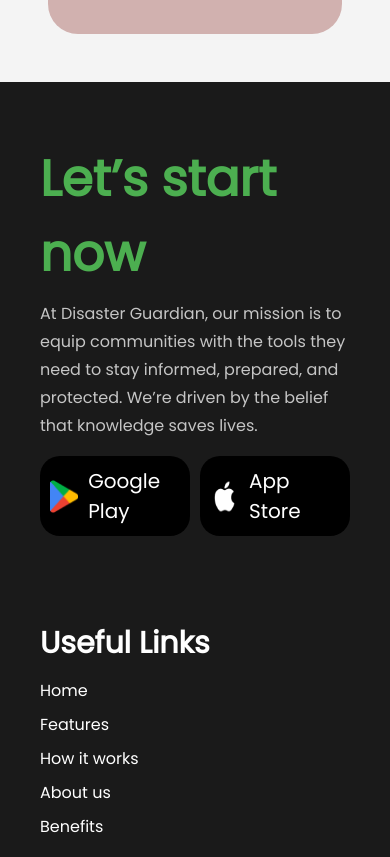
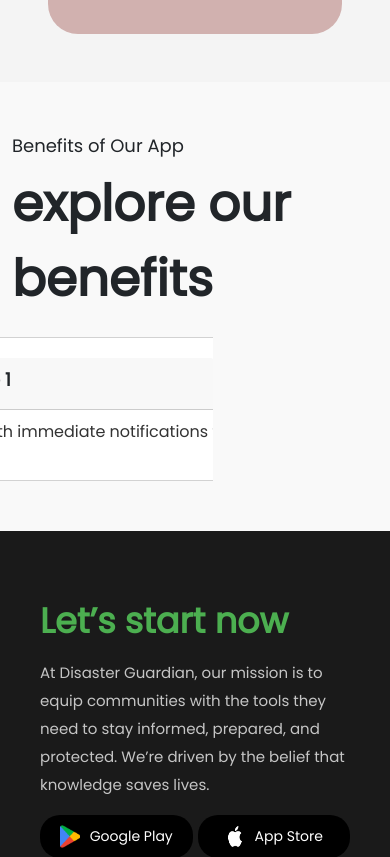
Before and after one commit to Sudarsan-13/Diasterlink, a React (Create React App) app: page / in a window 390 px wide. Shown: the part 5100-5957 px from the top of the page. Built offline with nearby package versions, Linux system fonts and the light colour scheme.

Commit message:
Footer changes and adding benefits section

```diff
--- a/src/App.css
+++ b/src/App.css
@@ -1,3 +1,4 @@
 .app{
     overflow: hidden;
+    background-color: #f4f4f4;
 }
--- a/src/App.js
+++ b/src/App.js
@@ -6,6 +6,7 @@ import {poppins} from "@fontsource/poppins";
 import HowItWorks from "./HowItWorks";
 import HowItWorks03 from "./HowItWorks03";
 import HowItWorks04 from "./HowItWorks04";
+import Benefits from "./Benefits";
 import { SpeedInsights } from "@vercel/speed-insights/react";
 import Footer from "./Footer";
 
@@ -19,6 +20,7 @@ function App() {
       <HowItWorks />
       <HowItWorks03 />
       <HowItWorks04 />
+      <Benefits />
       <Footer />
     </div>
   );
--- /dev/null
+++ b/src/Benefits.css
@@ -0,0 +1,98 @@
+.benefits-section {
+  padding: 50px 0;
+  background-color: #f9f9f9;
+}
+
+.benefits-header {
+  margin-bottom: 20px;
+}
+
+.benefits-title {
+  width: 174px;
+  height: 27px;
+  font-family: 'Poppins', sans-serif;
+  font-size: 18px;
+  font-weight: 500;
+  line-height: 27px;
+  text-align: left;
+}
+
+.explore-heading {
+  width: 300px;
+  height: 150px;
+  font-family: 'Poppins', sans-serif;
+  font-size: 50px;
+  font-weight: 700;
+  line-height: 75px;
+  text-align: left;
+}
+
+.cards-container {
+  display: flex;
+  gap: 20px;
+  white-space: nowrap;
+  animation: scrollRight 15s linear infinite;
+}
+
+@keyframes scrollRight {
+  0% { transform: translateX(0); }
+  100% { transform: translateX(-100%); }
+}
+
+.card {
+  width: 312px;
+  height: auto;
+  border-radius: 20px 0 0 0;
+  background-color: #fff;
+  box-shadow: 0 2px 10px rgba(0, 0, 0, 0.1);
+  padding: 20px;
+  display: inline-block;
+  overflow: hidden;
+}
+
+.card-header {
+  display: flex;
+  align-items: center;
+  margin-bottom: 10px;
+}
+
+.card-image img {
+  width: 21.05px;
+  height: 20px;
+  margin-right: 10px;
+}
+
+.card-title {
+  font-family: 'Poppins', sans-serif;
+  font-size: 18px;
+  font-weight: 600;
+  line-height: 27px;
+  text-align: left;
+  flex: 1;
+}
+
+.card-description {
+  font-family: 'Poppins', sans-serif;
+  font-size: 16px;
+  font-weight: 400;
+  line-height: 24px;
+  text-align: left;
+  color: #333;
+  margin-top: 10px;
+  max-width: 266px;
+  height: auto;
+  word-wrap: break-word;
+}
+
+/* Responsive Adjustments */
+@media screen and (max-width: 768px) {
+  .cards-container {
+    flex-direction: row;
+    overflow-x: auto;
+    white-space: nowrap;
+  }
+
+  .card {
+    min-width: 100vw;
+  }
+}
--- /dev/null
+++ b/src/Benefits.js
@@ -0,0 +1,41 @@
+import React from "react";
+import "./Benefits.css";
+
+const Benefits = () => {
+  return (
+    <div className="benefits-section">
+      <div className="container">
+        <div className="benefits-header">
+          <h3 className="benefits-title">Benefits of Our App</h3>
+          <h2 className="explore-heading">explore our benefits</h2>
+        </div>
+
+        <div className="row">
+          <div className="col-12">
+            <div className="cards-container">
+              {Array(4)
+                .fill()
+                .map((_, index) => (
+                  <div key={index} className="card">
+                    <div className="card-header">
+                      <div className="card-image">
+                        <img src="/Assets/playstore.png" alt="icon" />
+                      </div>
+                      <h4 className="card-title">Card Title {index + 1}</h4>
+                    </div>
+                    <p className="card-description">
+                      Stay updated with immediate notifications for ongoing
+                      disasters. Get information instantly when a natural
+                      disaster occurs near you.
+                    </p>
+                  </div>
+                ))}
+            </div>
+          </div>
+        </div>
+      </div>
+    </div>
+  );
+};
+
+export default Benefits;
--- a/src/Footer.css
+++ b/src/Footer.css
@@ -1,64 +1,201 @@
-.footer-heading {
-  font-family: 'Poppins', sans-serif;
+.footer {
+  background-color: #1a1a1a;
+  color: #fff;
+  padding: 40px 20px;
+  display: flex;
+  justify-content: center;
+  align-items: center;
+  overflow: hidden;
+}
+
+.footer-container {
+  max-width: 1200px;
+  display: flex;
+  justify-content: space-between;
+  width: 100%;
+  flex-wrap: wrap;
+  overflow: hidden;
+}
+
+.footer-left {
+  max-width: 600px;
+  flex: 1 1 300px;
+  margin: 20px;
+}
+
+.title {
+  font-family: "Poppins", sans-serif;
   font-size: 50px;
   font-weight: 700;
   line-height: 75px;
-  opacity: 1; /* Make visible */
+  color: #4caf50;
 }
 
-.footer-paragraph {
-  font-family: 'Poppins', sans-serif;
+.description {
+  font-family: "Poppins", sans-serif;
   font-size: 16px;
   font-weight: 400;
-  line-height: 24px;
-  opacity: 1; /* Make visible */
-  width: 100%; /* Ensuring it takes full width */
+  line-height: 28px;
+  width: 100%;
+  color: #ffffffbf;
 }
 
-.google-play,
-.app-store {
-  width: 426px; /* Set the specified width */
-  height: 60px; /* Set the specified height */
-  border-radius: 20px; /* Rounded corners */
-  margin: 10px 0; /* Add some margin */
+.app-buttons {
+  display: flex;
+  gap: 10px;
 }
 
-.app-store {
-  width: 205px; /* Set the width for App Store button */
-  padding: 10.5px 31px 10.5px 19px; /* Padding for the App Store button */
+.app-button {
+  display: flex;
+  align-items: center;
+  justify-content: center;
+  border-radius: 20px;
+  background-color: black;
+  padding: 10px;
+  text-decoration: none;
+  flex: 1 1 200px;
+}
+
+.app-icon {
+  width: 25px;
+  height: 30px;
+  margin-right: 10px;
+}
+
+.app-text {
+  font-family: "Poppins";
+  font-size: 20px;
+  font-weight: 500;
+  color: #fff;
 }
 
 .vertical-line {
-  width: 3px; /* Set the line width */
-  height: 211px; /* Set the line height */
-  background-color: #000; /* Set line color */
-  margin: 0 auto; /* Center the line */
+  width: 3px;
+  height: 100%;
+  background-color: #fff;
+  border-radius: 10px 0 0 0;
+  opacity: 1;
+  margin: 20px;
 }
 
-.footer-links {
-  display: flex;
-  flex-direction: column;
-  align-items: center;
-  gap: 10px; /* Space between links */
+.footer-right {
+  max-width: 400px;
+  flex: 1 1 300px;
+  margin: 20px;
 }
 
-.footer-links a {
-  color: #000; /* Link color */
-  text-decoration: none; /* Remove underline */
+.links-title {
+  font-family: "Poppins";
+  font-size: 30px;
+  font-weight: 700;
+  text-align: left;
+  line-height: 55px;
 }
 
-.footer-links a:hover {
-  text-decoration: underline; /* Underline on hover */
+.links-list {
+  font-family: "Poppins";
+  font-size: 16px;
+  font-weight: 400;
+  padding: 0;
+  list-style-type: none;
+  align-items: center;
 }
 
-/* Media queries for responsiveness */
-@media (max-width: 768px) {
-  .google-play,
-  .app-store {
-    width: 100%; /* Full width on smaller screens */
-  }
+.link {
+  color: #fff;
+  text-decoration: none;
+  font-size: 16px;
+  margin-bottom: 10px;
+  display: block;
+}
 
-  .vertical-line {
-    display: none; /* Hide vertical line on smaller screens */
-  }
+/* Media Queries */
+@media (max-width: 900px) {
+ .title {
+  font-size: 40px; /* Decrease title size */
+  line-height: 60px;
+ }
+
+ .description{
+  font-size: 14px;
+ }
+
+ .footer-right {
+  max-width: 350px; /* Ensure the list doesn't look too small */
+ }
+
+ .links-title {
+  font-size: 25px;
+ }
+
+ .links-list .link {
+  font-size: 14px;
+  line-height: 30px;
+ }
+
+ .app-text {
+  font-size: 14px;
+ }
 }
+
+@media (max-width: 500px) {
+ .footer-container {
+  flex-direction: column;
+  overflow: hidden;
+ }
+
+ .app-buttons {
+  display: flex;
+  justify-content: center;
+  gap: 5px;
+ }
+
+ .title {
+  font-size: 35px; /* Decrease title size further */
+ }
+
+ .description {
+  font-size: 15px;
+ }
+
+ .app-button {
+  width: 100%; /* Ensure buttons span full width */
+  padding: 10px;
+  font-size: 12px;
+ }
+
+ .app-text {
+  font-size: 14px;
+ }
+
+ .app-icon {
+  width: 20px;
+  height: 23px;
+  margin-right: 10px;
+  margin-left: 0;
+ }
+
+ .footer-right {
+  max-width: 100%; /* Adjust the width of the footer-right for smaller screens */
+  text-align: left; /* Align content to center */
+  line-height: 35px;
+ }
+
+ .links-list {
+  font-size: 18px; /* Increase the size of the link list */
+  font-weight: 500;
+ }
+
+ .link {
+  font-size: 16px; /* Increase font size for the links */
+  margin-bottom: 10px; /* Add more spacing between links */
+ }
+
+ .vertical-line {
+  display: none; /* Hide the vertical line */
+ }
+
+ .footer-right {
+  margin-bottom: 20px; /* Reduce space below link list */
+ }
+}
--- a/src/Footer.js
+++ b/src/Footer.js
@@ -1,66 +1,67 @@
 import React from "react";
+import "./Footer.css"; // Import the CSS file
 
 const Footer = () => {
   return (
-    <footer style={styles.footer}>
-      <div style={styles.footerContainer}>
+    <footer className="footer">
+      <div className="footer-container">
         {/* Left Section */}
-        <div style={styles.footerLeft}>
-          <h2 style={styles.title}>Let’s start now</h2>
-          <p style={styles.description}>
+        <div className="footer-left">
+          <h2 className="title">Let’s start now</h2>
+          <p className="description">
             At Disaster Guardian, our mission is to equip communities with the
             tools they need to stay informed, prepared, and protected. We’re
             driven by the belief that knowledge saves lives.
           </p>
-          <div style={styles.appButtons}>
-            <a href="#hi" style={styles.appButton}>
+          <div className="app-buttons">
+            <a href="#hi" className="app-button">
               <img
                 src="/Assets/playstore.png"
                 alt="Google Play"
-                style={styles.appIcon}
+                className="app-icon"
               />
-              <span style={styles.appText}>Google Play</span>
+              <span className="app-text">Google Play</span>
             </a>
-            <a href="#" style={styles.appButton}>
+            <a href="#" className="app-button">
               <img
                 src="/Assets/appstore.png"
                 alt="App Store"
-                style={styles.appIcon}
+                className="app-icon"
               />
-              <span style={styles.appText}>App Store</span>
+              <span className="app-text">App Store</span>
             </a>
           </div>
         </div>
 
         {/* Vertical Line */}
-        <div style={styles.verticalLine}></div>
+        <div className="vertical-line"></div>
 
         {/* Right Section */}
-        <div style={styles.footerRight}>
-          <h3 style={styles.linksTitle}>Useful Links</h3>
-          <ul style={styles.linksList}>
+        <div className="footer-right">
+          <h3 className="links-title">Useful Links</h3>
+          <ul className="links-list">
             <li>
-              <a href="#" style={styles.link}>
+              <a href="#" className="link">
                 Home
               </a>
             </li>
             <li>
-              <a href="#" style={styles.link}>
+              <a href="#" className="link">
                 Features
               </a>
             </li>
             <li>
-              <a href="#" style={styles.link}>
+              <a href="#" className="link">
                 How it works
               </a>
             </li>
             <li>
-              <a href="#" style={styles.link}>
+              <a href="#" className="link">
                 About us
               </a>
             </li>
             <li>
-              <a href="#" style={styles.link}>
+              <a href="#" className="link">
                 Benefits
               </a>
             </li>
@@ -71,142 +72,4 @@ const Footer = () => {
   );
 };
 
-// Inline Styles
-const styles = {
-  footer: {
-    backgroundColor: "#1a1a1a",
-    color: "#fff",
-    padding: "40px 20px",
-    display: "flex",
-    justifyContent: "center",
-    alignItems: "center",
-    overflow: "hidden", // Ensure no overflow
-  },
-  footerContainer: {
-    maxWidth: "1200px",
-    display: "flex",
-    justifyContent: "space-between",
-    width: "100%",
-    flexWrap: "wrap",
-    overflow: "hidden", // Hide overflow within the container
-  },
-  footerLeft: {
-    maxWidth: "600px",
-    flex: "1 1 300px",
-    margin: "20px",
-  },
-  title: {
-    fontFamily: "Poppins, sans-serif",
-    fontSize: "50px",
-    fontWeight: "700",
-    lineHeight: "75px",
-    color: "#4CAF50",
-  },
-  description: {
-    fontFamily: "'Poppins', sans-serif",
-    fontSize: "16px",
-    fontWeight: "400",
-    lineHeight: "28px",
-    width: "100%",
-    color: "#FFFFFFBF",
-  },
-  appButtons: {
-    display: "flex",
-    gap: "10px",
-  },
-  appButton: {
-    display: "flex",
-    alignItems: "center",
-    justifyContent: "center",
-    borderRadius: "20px",
-    backgroundColor: "black",
-    padding: "10px",
-    textDecoration: "none",
-    flex: "1 1 200px",
-  },
-  appIcon: {
-    width: "29px",
-    height: "33px",
-    marginRight: "10px",
-  },
-  appText: {
-    fontFamily: "Poppins",
-    fontSize: "20px",
-    fontWeight: "500",
-    color: "#fff",
-  },
-  verticalLine: {
-    width: "3px",
-    height: "100%",
-    backgroundColor: "#fff",
-    borderRadius: "10px 0 0 0",
-    opacity: 1,
-    margin: "20px",
-  },
-  footerRight: {
-    maxWidth: "400px",
-    flex: "1 1 300px",
-    margin: "20px",
-  },
-  linksTitle: {
-    fontFamily: "Poppins",
-    fontSize: "30px",
-    fontWeight: "700",
-    textAlign: "left",
-    lineHeight: "55px",
-  },
-  linksList: {
-    fontFamily: "Poppins",
-    fontSize: "16px",
-    fontWeight: "400",
-    padding: 0,
-    listStyleType: "none",
-    alignItems: "center",
-  },
-  link: {
-    color: "#fff",
-    textDecoration: "none",
-    fontSize: "16px",
-    marginBottom: "10px",
-    display: "block",
-  },
-};
-
-// Responsive Styles with Media Queries
-const mediaQueries = {
-  "@media (max-width: 900px)": {
-    footerContainer: {
-      flexDirection: "column", // Stack sections vertically
-      alignItems: "center",
-      overflow: "hidden", // Hide overflow
-    },
-    appButtons: {
-      display: "flex",
-      justifyContent: "center", // Keep buttons parallel
-      gap: "5px", // Adjust gap for smaller screens
-    },
-    title: {
-      fontSize: "25px", // Further reduce title size below 500px
-    },
-    description: {
-      fontSize: "12px", // Reduce description font size for smaller screens
-    },
-    appButton: {
-      width: "100px", // Adjust width for smaller buttons
-      height: "40px", // Adjust height for smaller buttons
-      padding: "5px", // Adjust padding for smaller buttons
-    },
-    appText: {
-      fontSize: "14px", // Decrease app text size
-    },
-    link: {
-      fontSize: "14px", // Decrease link size for smaller screens
-      marginBottom: "5px", // Adjust space below links
-    },
-    verticalLine: {
-      display: "none", // Hide vertical line on small screens
-    },
-  },
-};
-
 export default Footer;
--- a/src/Home2Section.js
+++ b/src/Home2Section.js
@@ -19,7 +19,7 @@ const Home2Section = () => {
   }, []);
 
   return (
-    <div className="home2-section container py-5">
+    <div className="home2-section container py-5 HI">
       <div className="image-section d-flex flex-wrap justify-content-center">
         {/* First column with three images */}
         <div className="left-images d-flex flex-column">
```
